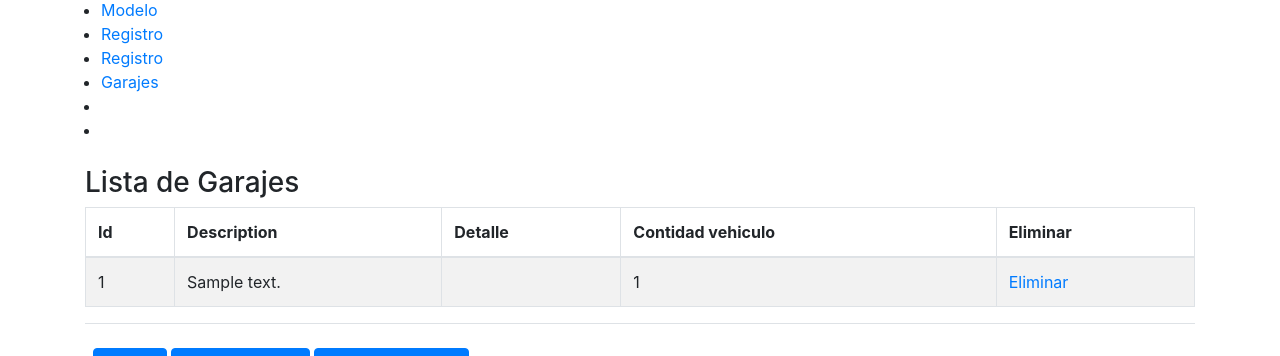
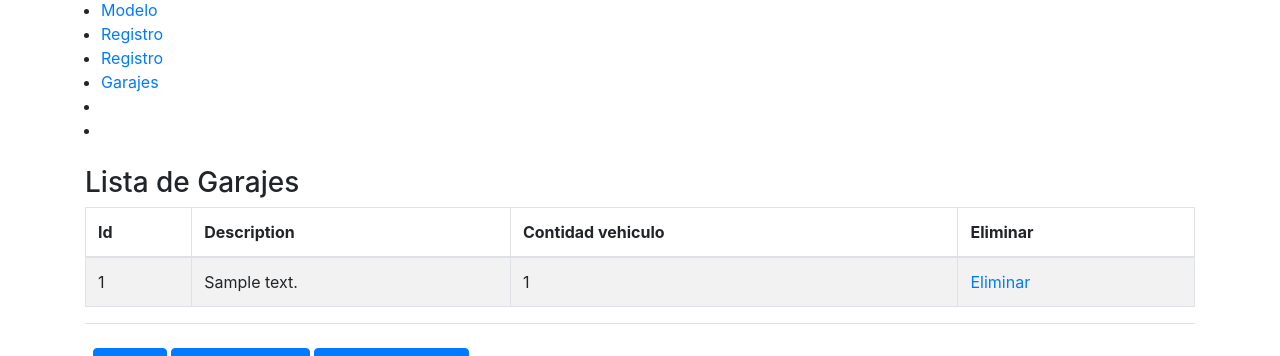
Before and after one commit to AdrianCM21/practico-programacion-IV, a FastAPI app: page /garajes in a window 1280 px wide. Shown: the part 124-480 px from the top of the page. Run offline with FastAPI, Linux system fonts and the light colour scheme; tables that the repository leaves empty hold one stand-in row (values such as "Sample post"); some libraries are stand-ins or nearby versions.

Commit message:
correccion

```diff
--- a/main.py
+++ b/main.py
@@ -170,7 +170,7 @@ def resgistro(id:int, db: Session = Depends(get_db) ):
 
 @app.get("/registro")
 def resgistro(request: Request, db: Session = Depends(get_db) ):
-    vehiculos = db.query(Vehicle).all()
+    vehiculos = db.query(Vehicle).filter(Vehicle.idIngresoFk.is_(None)).all()
     return templates.TemplateResponse("registro.html", {"request": request,"vehiculos":vehiculos})
 
 @app.get("/deleteregistro/{id}")
--- a/templates/garaje.html
+++ b/templates/garaje.html
@@ -1,49 +1,6 @@
 {% extends "layaut.html" %}
 
 {% block content %}
-<!-- <div class="itemcontainer border-bottom">
-
-
-    <h2>Lista de Garajes</h2>
-
-    <table class="table table-striped table-bordered">
-        <thead class="table-dark">
-            <tr>
-                <th>Id</th>
-                <th>Description</th>
-                <th>Detalle</th>
-                <th>Contidad vehiculo</th>
-                <th>Eliminar</th>
-            </tr>
-        </thead>
-        <tbody>
-            {% for dato in datos %}
-                <tr>
-                    <td>{{ dato.idGaraje }}</td>
-                    <td>{{dato.description}}</td>
-                    <td>{{dato.Detalle}}</td>
-                    <td>{{dato.cantidad}}</td>
-                    <td><a href="/deletegarajes/{{dato.idGaraje}}">Eliminar</a></td>
-                </tr>
-            {% endfor %}
-        </tbody>
-    </table>
-
-   </div>
-
-   <div class="btncontainer mt-3 p-2 align-items-center">
-    <a href="/"><button class="btn btn-primary">Volver</button></a>
-    <br>
-    <label for="addgaraje">Agregar garaje</label>
-    <a href="/garajes/add"><button id="addgaraje" class="btn btn-primary">+</button></a>
-    <br>
-    <label for="addgaraje_vehiculo">Agregar vehiculo</label>
-    <a href="/garajes_vehiculo/add"><button id="addgaraje_vehiculo" class="btn btn-primary">+</button></a>
-    </div>
-</div> -->
-
-
-
 
 <header>
     <div class="container header-container">
@@ -59,7 +16,6 @@
                         <tr>
                             <th>Id</th>
                             <th>Description</th>
-                            <th>Detalle</th>
                             <th>Contidad vehiculo</th>
                             <th>Eliminar</th>
                         </tr>
@@ -69,7 +25,6 @@
                             <tr>
                                 <td>{{ dato.idGaraje }}</td>
                                 <td>{{dato.description}}</td>
-                                <td>{{dato.Detalle}}</td>
                                 <td>{{dato.cantidad}}</td>
                                 <td><a href="/deletegarajes/{{dato.idGaraje}}">Eliminar</a></td>
                             </tr>
```
